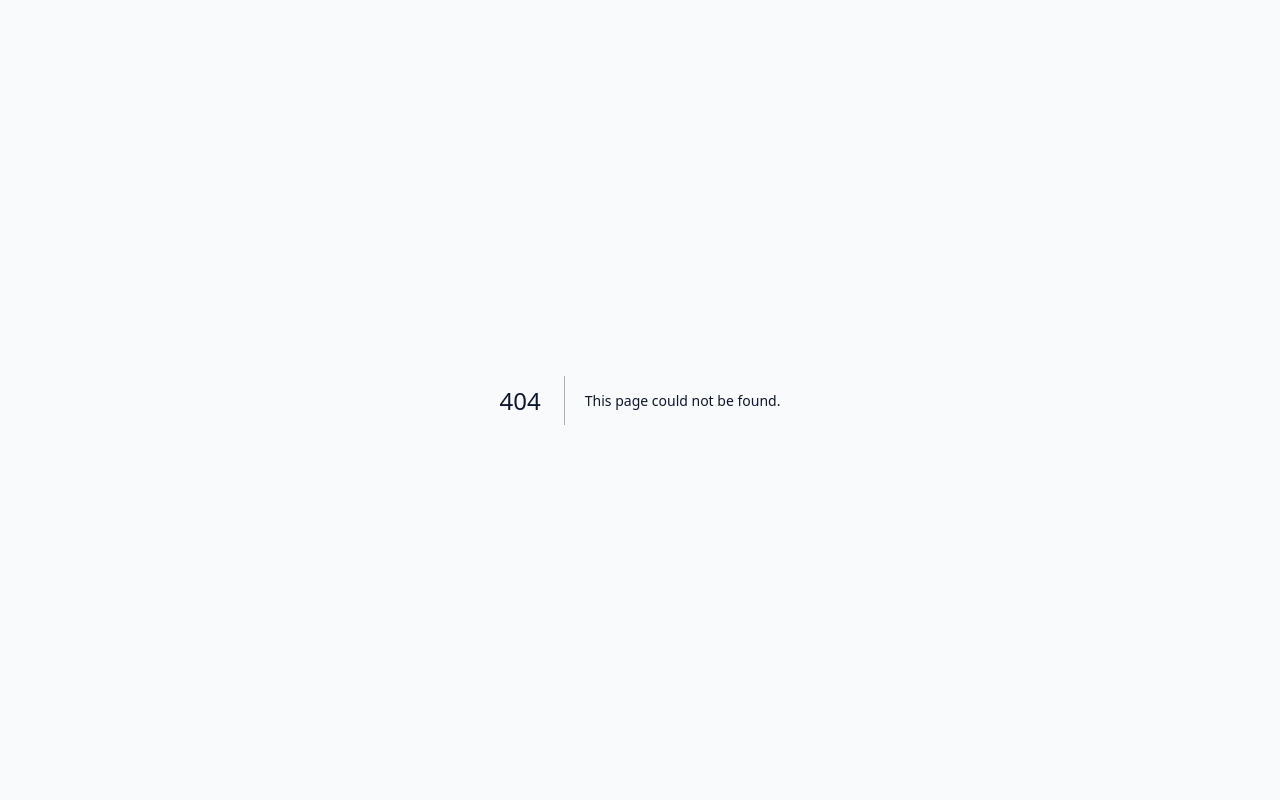
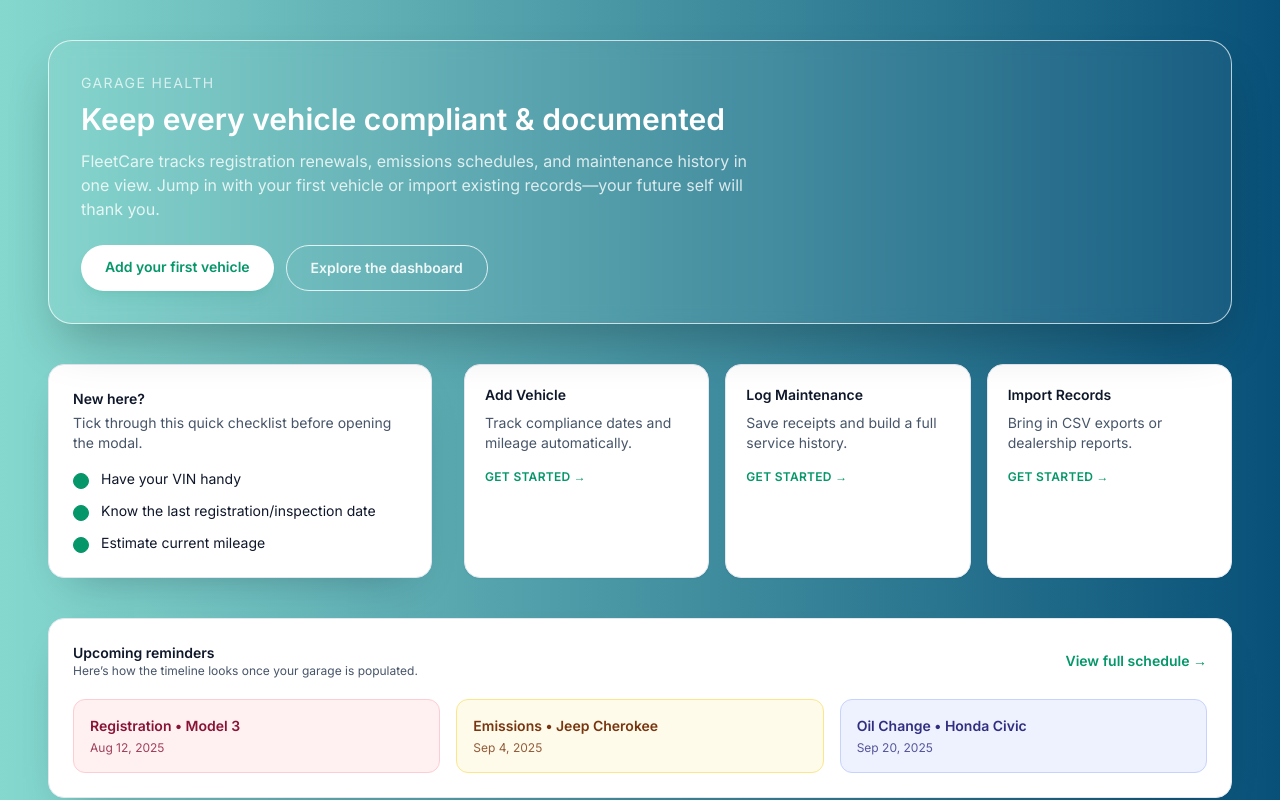
Before and after one commit to thehillengroup/vehicle-maintenance-app, a Next.js app in the folder apps/web/: page /landing in a window 1280 px wide. Before the commit this address had no page. Shown: the top 800 px of the page. Built offline with nearby package versions, Linux system fonts and the light colour scheme.

Commit message:
Creating landing pagee.

```diff
--- /dev/null
+++ b/apps/web/app/landing/page.tsx
@@ -0,0 +1,137 @@
+import Link from "next/link";
+
+const checklist = [
+  "Have your VIN handy",
+  "Know the last registration/inspection date",
+  "Estimate current mileage",
+];
+
+const quickActions = [
+  {
+    title: "Add Vehicle",
+    description: "Track compliance dates and mileage automatically.",
+    href: "/",
+  },
+  {
+    title: "Log Maintenance",
+    description: "Save receipts and build a full service history.",
+    href: "/",
+  },
+  {
+    title: "Import Records",
+    description: "Bring in CSV exports or dealership reports.",
+    href: "/",
+  },
+];
+
+const sampleReminders = [
+  { title: "Registration • Model 3", date: "Aug 12, 2025", tone: "danger" },
+  { title: "Emissions • Jeep Cherokee", date: "Sep 4, 2025", tone: "warning" },
+  { title: "Oil Change • Honda Civic", date: "Sep 20, 2025", tone: "info" },
+];
+
+const tips = [
+  "Tip: Update mileage right after each service visit.",
+  "Tip: VIN lives on the driver's dash and vehicle title.",
+  "Tip: Compliance dates adjust automatically for each state.",
+];
+
+export default function LandingPage() {
+  return (
+    <main className="flex min-h-screen flex-col gap-10 bg-[#085078] bg-[linear-gradient(to_right,#85d8ce,#085078)] px-4 pb-16 pt-10 text-white lg:px-12">
+      <section className="rounded-3xl border border-white/70 bg-white/5 p-8 text-white shadow-2xl backdrop-blur">
+        <p className="text-sm uppercase tracking-widest text-white/70">Garage health</p>
+        <h1 className="mt-2 text-3xl font-semibold">Keep every vehicle compliant & documented</h1>
+        <p className="mt-3 max-w-2xl text-base text-white/80">
+          FleetCare tracks registration renewals, emissions schedules, and maintenance history in one view.
+          Jump in with your first vehicle or import existing records—your future self will thank you.
+        </p>
+        <div className="mt-6 flex flex-wrap gap-3">
+          <Link
+            href="/"
+            className="rounded-full bg-white px-6 py-3 text-sm font-semibold text-brand-600 shadow-lg shadow-brand-900/10 transition hover:shadow-xl"
+          >
+            Add your first vehicle
+          </Link>
+          <Link
+            href="/"
+            className="rounded-full border border-white/80 px-6 py-3 text-sm font-semibold text-white/90 transition hover:bg-white/10"
+          >
+            Explore the dashboard
+          </Link>
+        </div>
+      </section>
+
+      <section className="grid gap-8 lg:grid-cols-[1fr,2fr]">
+        <div className="rounded-2xl border border-border bg-white p-6 text-ink shadow-card">
+          <p className="text-sm font-semibold">New here?</p>
+          <p className="mt-1 text-sm text-ink-muted">Tick through this quick checklist before opening the modal.</p>
+          <ul className="mt-4 space-y-3 text-sm text-ink">
+            {checklist.map((item) => (
+              <li key={item} className="flex items-start gap-3">
+                <span className="mt-1 inline-flex h-4 w-4 items-center justify-center rounded-full border border-brand-200 bg-brand-50 text-[10px] font-semibold text-brand-600">✓</span>
+                {item}
+              </li>
+            ))}
+          </ul>
+        </div>
+
+        <div className="grid gap-4 md:grid-cols-3">
+          {quickActions.map((action) => (
+            <Link
+              key={action.title}
+              href={action.href}
+              className="rounded-2xl border border-border bg-white p-5 text-ink shadow-sm transition hover:-translate-y-0.5 hover:shadow-lg"
+            >
+              <p className="text-sm font-semibold">{action.title}</p>
+              <p className="mt-2 text-sm text-ink-muted">{action.description}</p>
+              <span className="mt-4 inline-flex items-center text-xs font-semibold uppercase tracking-wide text-brand-600">
+                Get started →
+              </span>
+            </Link>
+          ))}
+        </div>
+      </section>
+
+      <section className="rounded-2xl border border-border bg-white p-6 text-ink shadow-card">
+        <div className="flex items-center justify-between">
+          <div>
+            <p className="text-sm font-semibold">Upcoming reminders</p>
+            <p className="text-xs text-ink-muted">Here’s how the timeline looks once your garage is populated.</p>
+          </div>
+          <Link href="/" className="text-sm font-semibold text-brand-600 hover:text-brand-700">
+            View full schedule →
+          </Link>
+        </div>
+        <div className="mt-5 grid gap-4 sm:grid-cols-3">
+          {sampleReminders.map((reminder) => (
+            <div
+              key={reminder.title}
+              className={`rounded-xl border p-4 text-sm ${
+                reminder.tone === "danger"
+                  ? "border-rose-200 bg-rose-50 text-rose-900"
+                  : reminder.tone === "warning"
+                    ? "border-amber-200 bg-amber-50 text-amber-900"
+                    : "border-indigo-200 bg-indigo-50 text-indigo-900"
+              }`}
+            >
+              <p className="font-semibold">{reminder.title}</p>
+              <p className="mt-1 text-xs opacity-80">{reminder.date}</p>
+            </div>
+          ))}
+        </div>
+      </section>
+
+      <section className="rounded-2xl border border-dashed border-white/60 bg-white/10 p-5 text-white backdrop-blur">
+        <p className="text-sm font-semibold">Helpful reminders</p>
+        <div className="mt-3 grid gap-3 md:grid-cols-3">
+          {tips.map((tip) => (
+            <div key={tip} className="rounded-xl bg-white/70 p-4 text-sm text-ink shadow-card">
+              {tip}
+            </div>
+          ))}
+        </div>
+      </section>
+    </main>
+  );
+}
--- a/apps/web/components/dashboard/vehicle-actions.tsx
+++ b/apps/web/components/dashboard/vehicle-actions.tsx
@@ -9,9 +9,11 @@ interface VehicleActionsProps {
   vehicleId: string;
   vehicleLabel: string;
   onDeleted?: () => void;
+  onEdit?: () => void;
+  isEditing?: boolean;
 }
 
-export const VehicleActions = ({ vehicleId, vehicleLabel, onDeleted }: VehicleActionsProps) => {
+export const VehicleActions = ({ vehicleId, vehicleLabel, onDeleted, onEdit, isEditing = false }: VehicleActionsProps) => {
   const [isDeleting, setIsDeleting] = useState(false);
   const [showConfirm, setShowConfirm] = useState(false);
 
@@ -66,8 +68,14 @@ export const VehicleActions = ({ vehicleId, vehicleLabel, onDeleted }: VehicleAc
         <button
           type="button"
           aria-label="Edit vehicle"
-          className="rounded-full p-2 transition hover:bg-ink-muted/10 disabled:opacity-50"
+          className={`rounded-full p-2 transition disabled:opacity-50 ${
+            isEditing
+              ? "bg-white text-brand-600 ring-1 ring-brand-200 shadow-sm"
+              : "hover:bg-ink-muted/10"
+          }`}
           disabled={disabled}
+          onClick={onEdit}
+          aria-pressed={isEditing}
         >
           <FiEdit2 className="h-4 w-4" />
         </button>
--- a/apps/web/components/dashboard/vehicle-card.tsx
+++ b/apps/web/components/dashboard/vehicle-card.tsx
@@ -1,3 +1,4 @@
+import { useState } from "react";
 import { differenceInCalendarDays, format } from "date-fns";
 import { Badge } from "@repo/ui/badge";
 import { VehicleActions } from "./vehicle-actions";
@@ -48,6 +49,8 @@ const describeWindow = (days: number) => {
 };
 
 export const VehicleCard = ({ vehicle, compliance, openReminders, onDeleted, onUpdated }: VehicleCardProps) => {
+  const [showQuickEdit, setShowQuickEdit] = useState(false);
+
   return (
     <Card className="shadow-card">
       <CardHeader>
@@ -105,7 +108,13 @@ export const VehicleCard = ({ vehicle, compliance, openReminders, onDeleted, onU
           </p>
         </div>
       </CardContent>
-      <VehicleInlineEditor vehicle={vehicle} onUpdated={onUpdated} />
+      {showQuickEdit ? (
+        <VehicleInlineEditor
+          vehicle={vehicle}
+          onUpdated={onUpdated}
+          onClose={() => setShowQuickEdit(false)}
+        />
+      ) : null}
       <CardFooter className="flex items-center justify-between">
         <div className="flex flex-wrap gap-2">
           {openReminders.length ? (
@@ -122,6 +131,8 @@ export const VehicleCard = ({ vehicle, compliance, openReminders, onDeleted, onU
           vehicleId={vehicle.id}
           vehicleLabel={`${vehicle.make} ${vehicle.model}`}
           onDeleted={onDeleted}
+          onEdit={() => setShowQuickEdit((prev) => !prev)}
+          isEditing={showQuickEdit}
         />
       </CardFooter>
     </Card>
--- a/apps/web/components/dashboard/vehicle-inline-editor.tsx
+++ b/apps/web/components/dashboard/vehicle-inline-editor.tsx
@@ -1,7 +1,7 @@
 "use client";
 
 import { FormEvent, useEffect, useMemo, useState, useTransition } from "react";
-import { FiEdit3, FiSave, FiX } from "react-icons/fi";
+import { FiSave, FiX } from "react-icons/fi";
 import { Vehicle } from "@repo/core";
 import { Button } from "@repo/ui/button";
 import { DatePicker } from "../ui/date-picker";
@@ -22,10 +22,10 @@ const buildFormState = (source: Vehicle) => ({
 interface VehicleInlineEditorProps {
   vehicle: Vehicle;
   onUpdated?: (vehicle: Vehicle) => void;
+  onClose: () => void;
 }
 
-export function VehicleInlineEditor({ vehicle, onUpdated }: VehicleInlineEditorProps) {
-  const [editing, setEditing] = useState(false);
+export function VehicleInlineEditor({ vehicle, onUpdated, onClose }: VehicleInlineEditorProps) {
   const [error, setError] = useState<string | null>(null);
   const [success, setSuccess] = useState<string | null>(null);
   const [isPending, startTransition] = useTransition();
@@ -109,10 +109,10 @@ export function VehicleInlineEditor({ vehicle, onUpdated }: VehicleInlineEditorP
         };
 
         setSuccess("Vehicle updated");
-        setEditing(false);
         const resolvedVehicle = updatedVehicle ?? fallbackVehicle;
         onUpdated?.(resolvedVehicle);
         resetForm(resolvedVehicle);
+        onClose();
       } catch (err) {
         setError(err instanceof Error ? err.message : "Unexpected error");
       }
@@ -121,7 +121,6 @@ export function VehicleInlineEditor({ vehicle, onUpdated }: VehicleInlineEditorP
 
   return (
     <div className="border-t border-border bg-surface-raised/60 px-4 py-3">
-      {editing ? (
       <form className="space-y-4" onSubmit={handleSubmit}>
         <div className="flex items-center justify-between">
           <p className="text-sm font-semibold text-ink">Quick edit</p>
@@ -132,7 +131,7 @@ export function VehicleInlineEditor({ vehicle, onUpdated }: VehicleInlineEditorP
               className="text-sm text-ink-subtle hover:text-ink"
               onClick={() => {
                 resetForm();
-                  setEditing(false);
+                onClose();
               }}
             >
               <FiX className="mr-1 inline h-4 w-4" />
@@ -208,24 +207,6 @@ export function VehicleInlineEditor({ vehicle, onUpdated }: VehicleInlineEditorP
         {error ? <p className="text-sm text-danger">{error}</p> : null}
         {success ? <p className="text-sm text-success">{success}</p> : null}
       </form>
-      ) : (
-        <div className="flex items-center justify-between">
-          <div>
-            <p className="text-sm font-semibold text-ink">Quick edit</p>
-            <p className="text-xs text-ink-subtle">
-              Update plates, mileage, or compliance dates inline.
-            </p>
-          </div>
-          <Button
-            variant="ghost"
-            className="flex items-center gap-2 text-sm"
-            onClick={() => setEditing(true)}
-          >
-            <FiEdit3 className="h-4 w-4" />
-            Edit details
-          </Button>
-        </div>
-      )}
     </div>
   );
 }
--- a/apps/web/tailwind.config.ts
+++ b/apps/web/tailwind.config.ts
@@ -12,16 +12,16 @@ const config: Config = {
     extend: {
       colors: {
         brand: {
-          50: "#085078",
-          100: "#085078",
-          200: "#085078",
-          300: "#085078",
-          400: "#085078",
-          500: "#085078",
-          600: "#085078",
-          700: "#085078",
-          800: "#085078",
-          900: "#085078",
+          50: "rgb(5 150 105 / <alpha-value>)",
+          100: "rgb(5 150 105 / <alpha-value>)",
+          200: "rgb(5 150 105 / <alpha-value>)",
+          300: "rgb(5 150 105 / <alpha-value>)",
+          400: "rgb(5 150 105 / <alpha-value>)",
+          500: "rgb(5 150 105 / <alpha-value>)",
+          600: "rgb(5 150 105 / <alpha-value>)",
+          700: "rgb(5 150 105 / <alpha-value>)",
+          800: "rgb(5 150 105 / <alpha-value>)",
+          900: "rgb(5 150 105 / <alpha-value>)",
         },
         accent: {
           50: "#fff1e7",
```
Also changed, not shown: 1 other file (tests, documents, lock files or other folders). Lines whose indentation alone changed are shown as unchanged.
